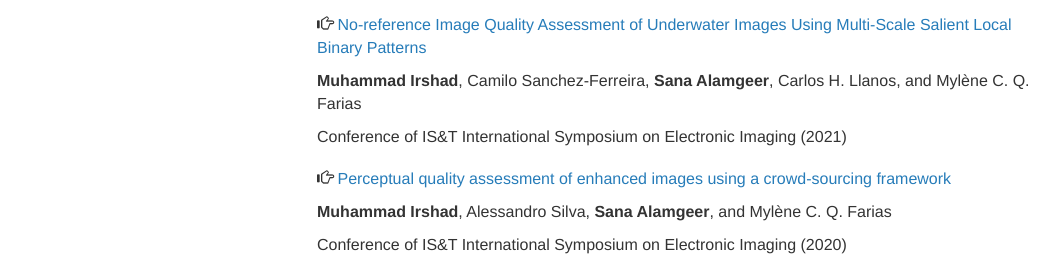
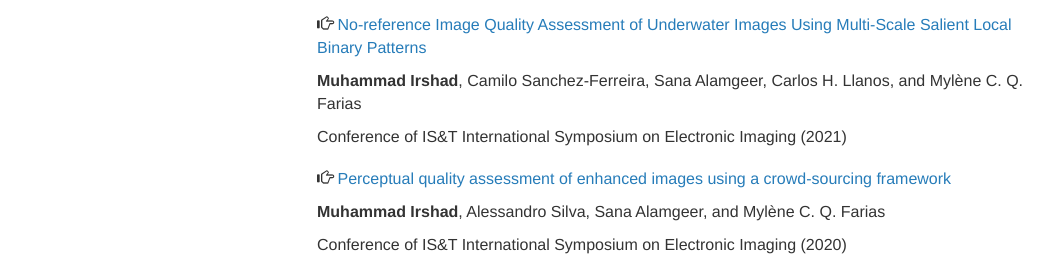
Before and after one commit to jamirshadunb/jamirshadunb.github.io, a plain HTML site: page index.html in a window 1280 px wide. Shown: the part 766-1040 px from the top of the page, without its empty margins (68-1127 px from the left). Drawn offline with nearby package versions, Linux system fonts and the light colour scheme.

Commit message:
Update index.html

```diff
--- a/index.html
+++ b/index.html
@@ -109,12 +109,12 @@
 			  </div>
 			  <div class="pub_div">
 				  <p><span  class="glyphicon glyphicon-hand-right"></span> <a href="https://library.imaging.org/ei/articles/33/9/art00023" target="_blank">No-reference Image Quality Assessment of Underwater Images Using Multi-Scale Salient Local Binary Patterns</a></p>
-				  <p><span style="font-weight: bold">Muhammad Irshad</span>, Camilo Sanchez-Ferreira, <span style="font-weight: bold">Sana Alamgeer</span>, Carlos H. Llanos, and Mylène C. Q. Farias</p>
+				  <p><span style="font-weight: bold">Muhammad Irshad</span>, Camilo Sanchez-Ferreira, Sana Alamgeer, Carlos H. Llanos, and Mylène C. Q. Farias</p>
 				  <p>Conference of IS&amp;T International Symposium on Electronic Imaging (2021)</p>
 			  </div>
 			  <div class="pub_div">
 				  <p><span  class="glyphicon glyphicon-hand-right"></span> <a href="https://library.imaging.org/ei/articles/32/9/art00004" target="_blank">Perceptual quality assessment of enhanced images using a crowd-sourcing framework</a></p>
-				  <p><span style="font-weight: bold">Muhammad Irshad</span>, Alessandro Silva, <span style="font-weight: bold">Sana Alamgeer</span>, and Mylène C. Q. Farias</p>
+				  <p><span style="font-weight: bold">Muhammad Irshad</span>, Alessandro Silva, Sana Alamgeer, and Mylène C. Q. Farias</p>
 				  <p>Conference of IS&amp;T International Symposium on Electronic Imaging (2020)</p>
 			  </div>
 
```
